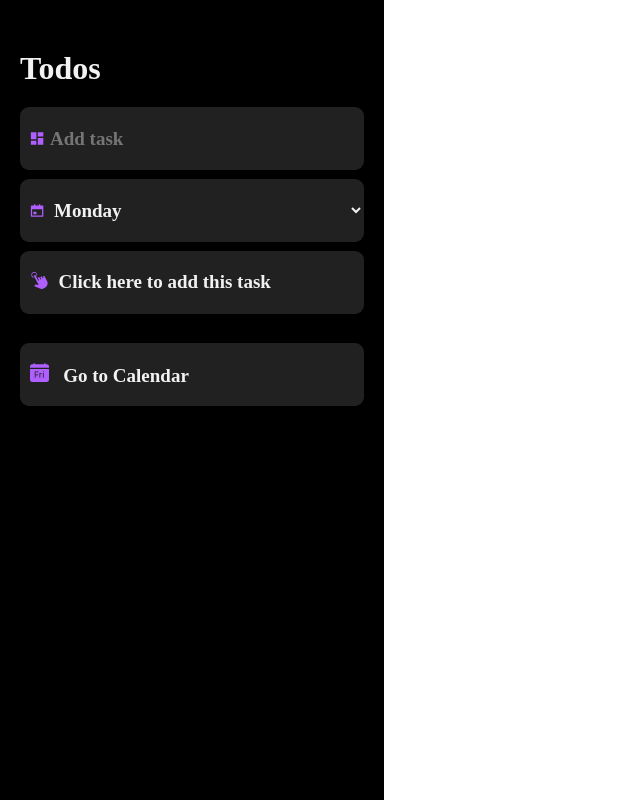
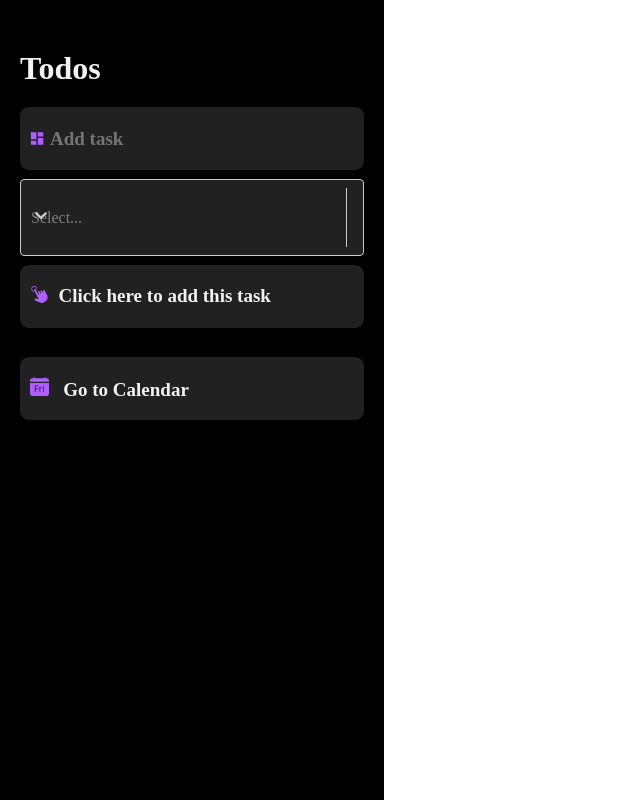
Before and after one commit to Anasta2002/HolidaysWorkTodo, a React (Create React App) app in the folder todo/: page / in a window 1280 px wide. Shown: the top 800 px of the page, without its empty margins (0-640 px from the left). Built offline with nearby package versions, Linux system fonts and the light colour scheme; a web font is replaced by a local one.

Commit message:
Select, colorStylesSelect, handleChangeSelect, 16_07

```diff
--- a/todo/package.json
+++ b/todo/package.json
@@ -11,6 +11,7 @@
     "react-icons": "^4.10.1",
     "react-router-dom": "^6.14.1",
     "react-scripts": "5.0.1",
+    "react-select": "^5.7.4",
     "web-vitals": "^2.1.4"
   },
   "scripts": {
--- a/todo/src/components/NavBarHome/NavBarHome.jsx
+++ b/todo/src/components/NavBarHome/NavBarHome.jsx
@@ -5,6 +5,8 @@ import SelectDay from '../../assets/SelectDay';
 import { BsFillCalendarDayFill } from 'react-icons/bs'
 import { GiClick } from 'react-icons/gi'
 import { Link } from 'react-router-dom'
+import Select from 'react-select'
+import { dayOptions } from '../../data/data_select';
 
 
 
@@ -30,6 +32,22 @@ export default function NavBarHome({add_task}) {
 
     }
 
+    //const [isDisabled, setIsDisabled] = useState(false);
+
+    const colorStylesSelect = {
+        control: (styles) => ({...styles, backgroundColor: "#212121"}),
+        option: (styles, {data, isDisabled}) => {
+            console.log( data, isDisabled);
+            return { ...styles }
+        }
+    };
+
+    const handleChangeSelect = (selectedOption) => {
+        setSelectedDay(selectedOption)
+        console.log("handleChange", selectedOption);
+    };
+
+
   return (
     <div className={s.navbar}>
         <h1 className={s.navbar_title}>Todos</h1>
@@ -41,7 +59,7 @@ export default function NavBarHome({add_task}) {
 
             <div className={s.item_container}>
                 <SelectDay />
-                <select className={s.selector} name='day' value={selectedDay} onChange={dayChange}>
+                {/* <select className={s.selector} name='day' value={selectedDay} onChange={dayChange}>
                     <option value={'Monday'}>Monday</option>
                     <option value={'Tuesday'}>Tuesday</option>
                     <option value={'Wednesday'}>Wednesday</option>
@@ -49,7 +67,17 @@ export default function NavBarHome({add_task}) {
                     <option value={'Friday'}>Friday</option>
                     <option value={'Saturday'}>Satuday</option>
                     <option value={'Sunday'}>Sunday</option>
-                </select>
+                </select>  */}
+
+                <Select
+                    options={dayOptions}
+                    onChange={handleChangeSelect}
+                    styles={colorStylesSelect}
+                    isMulti
+                    name='day'
+                    className={s.selector}
+                />
+
             </div>
 
             <button className={s.button}>
--- a/todo/src/components/NavBarHome/index.module.css
+++ b/todo/src/components/NavBarHome/index.module.css
@@ -33,7 +33,10 @@
 .textarea,
 .selector {
   width: 100%;
-  display: flex;
+  /* display: flex; */
+  color: #212121;
+  cursor: pointer;
+  appearance: none;
 }
 
 .item_container {
--- /dev/null
+++ b/todo/src/data/data_select.js
@@ -0,0 +1,9 @@
+export const dayOptions = [
+    { value: 'Monday', label: 'Monday', isDisabled: true },
+    { value: 'Tuesday', label: 'Tuesday', isDisabled: false },
+    { value: 'Wednesday', label: 'Wednesday', isDisabled: false },
+    { value: 'Thursday', label: 'Thursday', isDisabled: false },
+    { value: 'Friday', label: 'Friday', isDisabled: false },
+    { value: 'Satuday', label: 'Satuday', isDisabled: false },
+    { value: 'Sunday', label: 'Sunday', isDisabled: false }
+  ];
```
Also changed, not shown: 1 other file (tests, documents, lock files or other folders).
